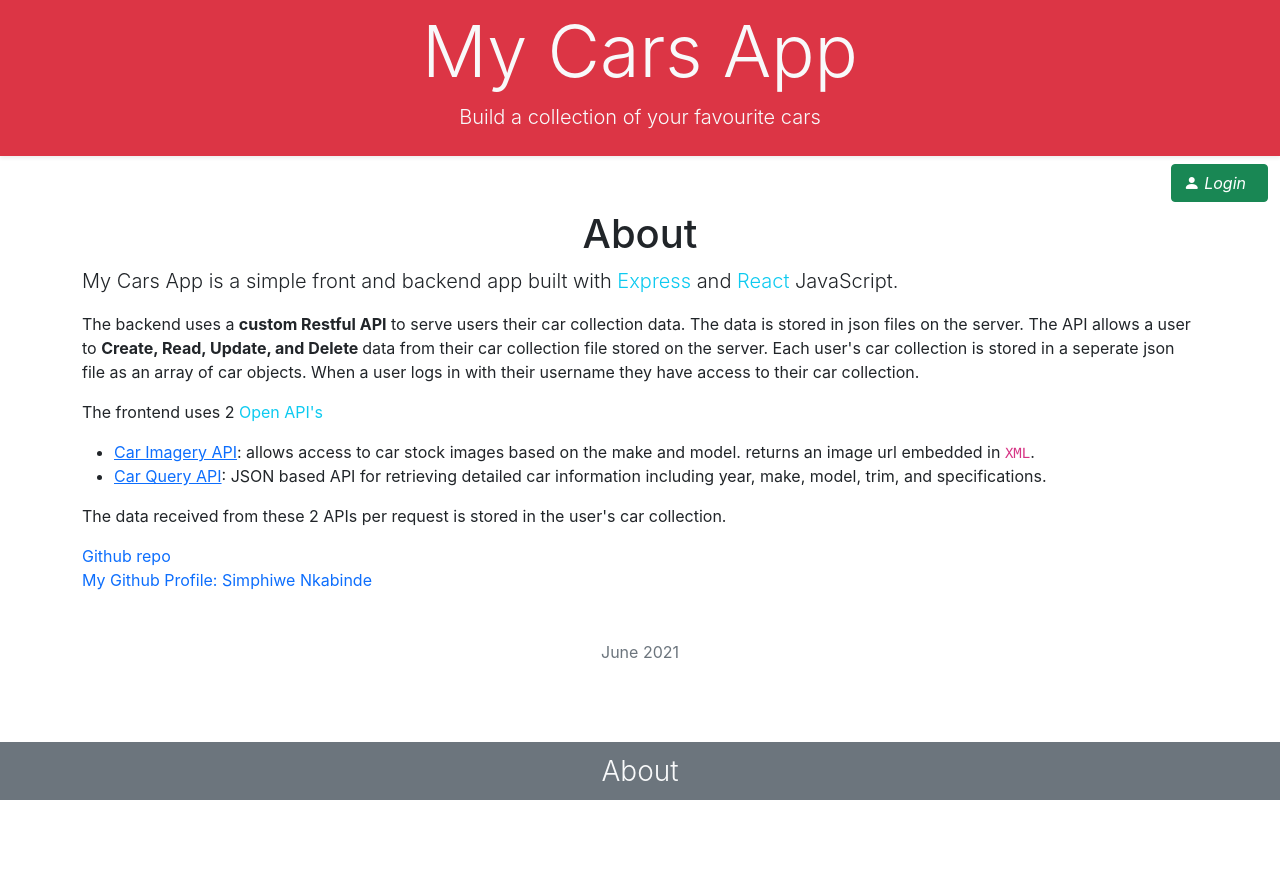
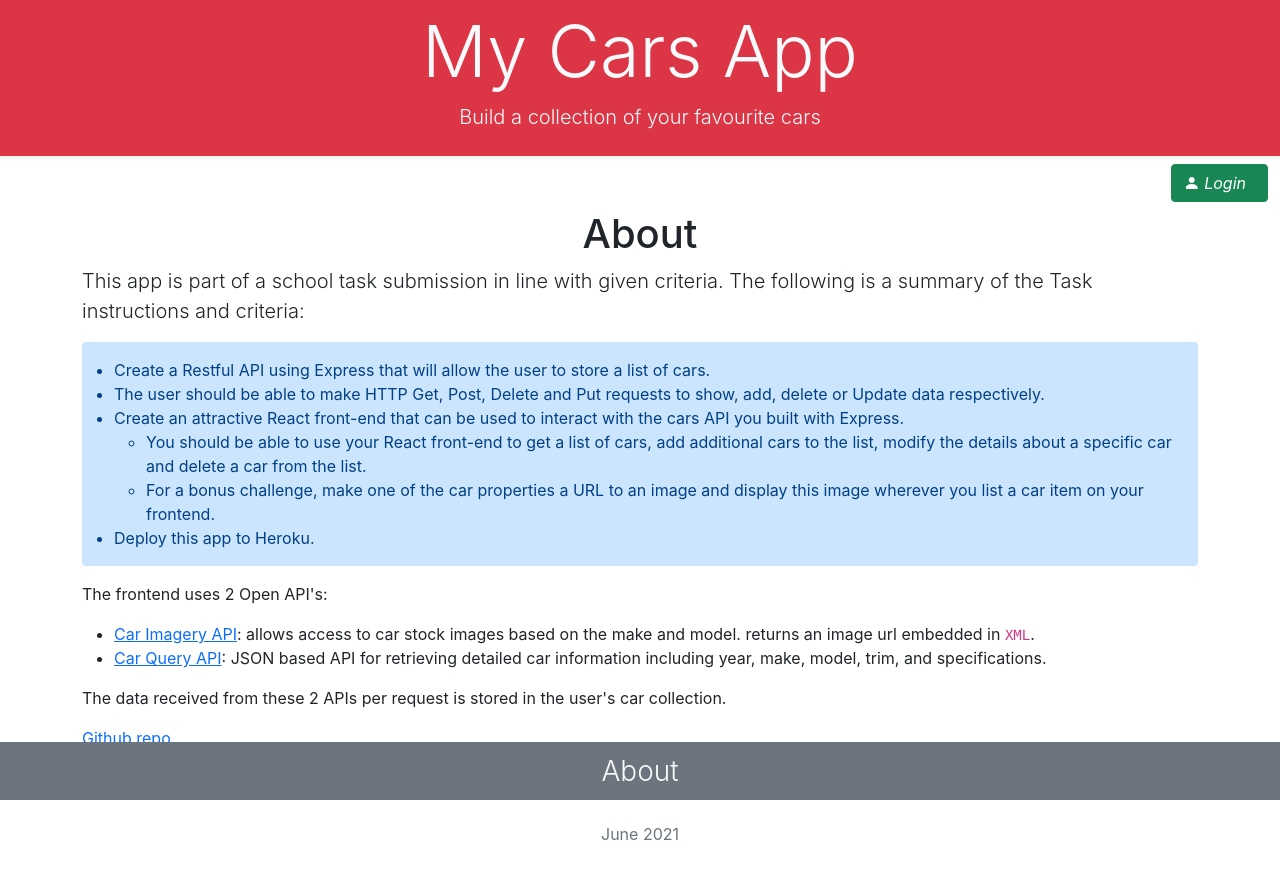
Before and after one commit to simphiwe-nkabinde/MyCars-app, a React (Create React App) app in the folder frontend/: page /about in a window 1280 px wide. Shown: the top 878 px of the page. Before the commit the page ends 800 px from the top, so only its background shows below. Built offline with nearby package versions, Linux system fonts and the light colour scheme.

Commit message:
updated the About page

```diff
--- a/frontend/src/App.css
+++ b/frontend/src/App.css
@@ -70,6 +70,11 @@ body {
   background: white;
   color: inherit;
 }
+.task-list {
+  background-color: #cce5ff;
+  border-color: #b8daff;
+  color: #004085;
+}
 
 footer {
   clear: both;
--- a/frontend/src/components/About.js
+++ b/frontend/src/components/About.js
@@ -5,18 +5,36 @@ function About() {
         <div>
             <h1 className="text-center">About</h1>
 
-            <p className="lead">
-                My Cars App is a simple front and backend app built with <span className="text-info">Express</span> and <span className="text-info">React</span> JavaScript.
-            </p>
+            <p className="lead">This app is part of a school task submission in line with given criteria. The following is a summary of the Task instructions and criteria:</p>
+            <ul className="rounded task-list py-3">
+                <li>
+                    Create a Restful API using Express that will allow the user to store a list of cars.
+                </li>
+                <li>
+                    The user should be able to make HTTP Get, Post, Delete and Put requests to show, add, delete or Update data respectively.
+                </li>
+                <li>
+                    Create an attractive React front-end that can be used to interact with the cars
+                    API you built with Express.
+                    <ul>
+                        <li>
+                            You should be able to use your React front-end to get a list of cars,
+                            add additional cars to the list, modify the details about a specific car
+                            and delete a car from the list.
+                        </li>
+                        <li>
+                            For a bonus challenge, make one of the car properties a URL to an
+                            image and display this image wherever you list a car item on your
+                            frontend.
+                        </li>
+                    </ul>
+                </li>
+                <li>
+                    Deploy this app to Heroku.
+                </li>
+            </ul>
 
-            <p>
-                The backend uses a <strong>custom Restful API</strong> to serve users their car collection data. The
-                data is stored in json files on the server. The API allows a user to <strong>Create, Read, Update, and Delete </strong>
-                data from their car collection file stored on the server. Each user's car collection is stored in a seperate
-                json file as an array of car objects. When a user logs in with their username they have access to their car collection.
-            </p>
-
-            <p>The frontend uses 2 <span className="text-info">Open API's</span></p>
+            <p>The frontend uses 2 Open API's:</p>
             <ul>
                 <li>
                     <a href="https://www.carimagery.com/">Car Imagery API</a>:  allows access to car stock images based on the make and model. returns an image url embedded in <code>XML</code>.
```
